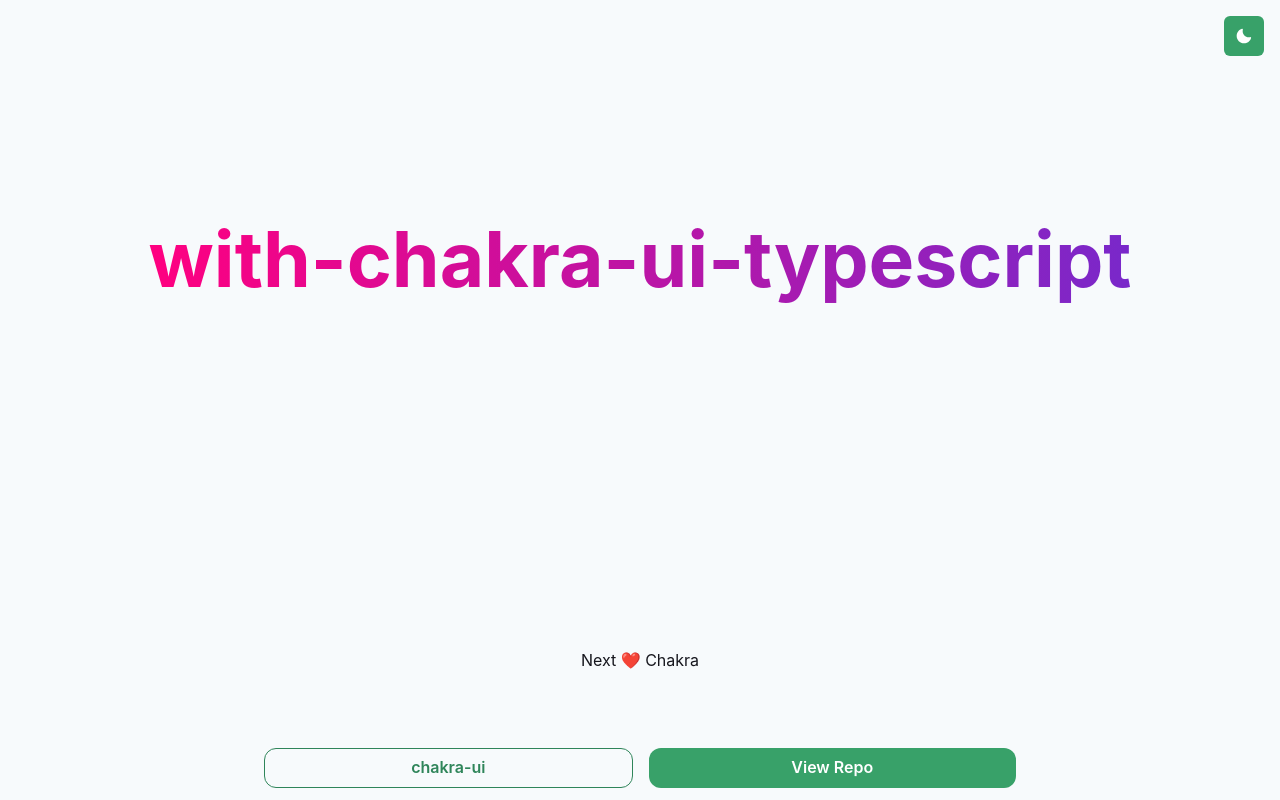
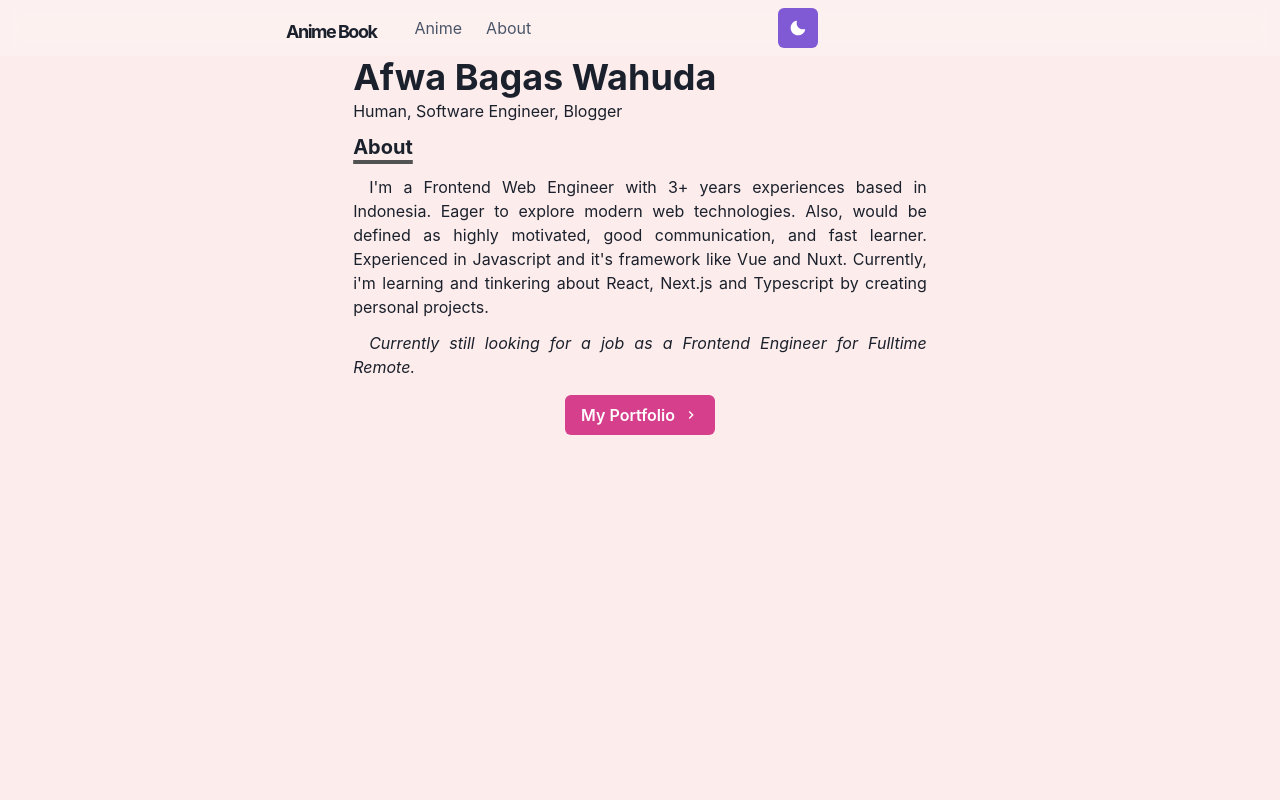
Before and after one commit to wahudamon/anime-book-next, a Next.js app: page / in a window 1280 px wide. Built offline with nearby package versions, Linux system fonts and the light colour scheme.

Commit message:
refactor: fix router argument error (will be checked again soon)

```diff
--- a/src/pages/index.tsx
+++ b/src/pages/index.tsx
@@ -1,60 +1,58 @@
-import { Link as ChakraLink, Text } from "@chakra-ui/react";
+import Link from "next/link";
+import {
+  Button,
+  Box,
+  Container,
+  Heading,
+  Icon,
+  Image,
+  List,
+  ListItem,
+  useColorModeValue,
+} from "@chakra-ui/react";
+import Layout from "../components/layouts/Main";
+import Section from "../components/Section";
+import Paragraph from "../components/Paragraph";
+import { ChevronRightIcon } from "@chakra-ui/icons";
 
-import { Hero } from "../components/Hero";
-import { Container } from "../components/Container";
-import { Main } from "../components/Main";
-import { DarkModeSwitch } from "../components/DarkModeSwitch";
-import { CTA } from "../components/CTA";
-import { Footer } from "../components/Footer";
+export default function Index() {
+  return (
+    <Layout router="/">
+      <Container>
+        <Box display={{ md: "flex" }}>
+          <Box flexGrow={1}>
+            <Heading as="h2" variant="page-title">
+              Afwa Bagas Wahuda
+            </Heading>
+            <p>Human, Software Engineer, Blogger</p>
+          </Box>
+        </Box>
 
-import useSWR from "swr";
-import {
-  getAiringAnimes,
-  getAnimeCharacters,
-  getAnimeDetails,
-  getAnimeEpisodes,
-  getAnimeRecommendations,
-  getAnimeReviews,
-  getAnimeVideos,
-  getPopularAnime,
-  getSeasonalAnimeList,
-  getSeasonsList,
-  getTodayReleases,
-  getUpcoming,
-  searchAnimeByTitle,
-} from "../lib/queriesList";
-
-const Index = () => {
-  // const { data, error } = useSWR(
-  //   "https://api.github.com/repos/vercel/swr",
-  //   fetcher
-  // );
-
-  // if (error) return "An error has occured.";
-  // if (!data) return "Loading...";
-
-  // const { data, error } = getAnimeReviews("16498");
-  // const { data, error } = getSeasonalAnimeList("2022", "summer", 1);
-  // const { data, error } = getAiringAnimes();
-
-  // if (data) console.log(data);
-
-  return (
-    <Container height="100vh">
-      <Hero />
-      {/* <Main>
-        <Text color="text">Subscribers {data.subscribers_count}</Text>
-        <Text color="text">Forks {data.forks_count}</Text>
-        <Text color="text">Stargazers {data.stargazers_count}</Text>
-      </Main> */}
-
-      <DarkModeSwitch />
-      <Footer>
-        <Text>Next ❤️ Chakra</Text>
-      </Footer>
-      <CTA />
-    </Container>
+        <Section delay="0.1s">
+          <Heading as="h3" variant="section-title">
+            About
+          </Heading>
+          <Paragraph>
+            I&apos;m a Frontend Web Engineer with 3+ years experiences based in
+            Indonesia. Eager to explore modern web technologies. Also, would be
+            defined as highly motivated, good communication, and fast learner.
+            Experienced in Javascript and it&apos;s framework like Vue and Nuxt.
+            Currently, i&apos;m learning and tinkering about React, Next.js and
+            Typescript by creating personal projects.
+          </Paragraph>
+          <Paragraph style={{ marginTop: "12px", fontStyle: "italic" }}>
+            Currently still looking for a job as a Frontend Engineer for
+            Fulltime Remote.
+          </Paragraph>
+          <Box textAlign="center" my={4}>
+            <Link href="/works">
+              <Button rightIcon={<ChevronRightIcon />} colorScheme="pink">
+                My Portfolio
+              </Button>
+            </Link>
+          </Box>
+        </Section>
+      </Container>
+    </Layout>
   );
-};
-
-export default Index;
+}
```
Also changed, not shown: src/components/layouts/Main.tsx (+8 -2 lines).
